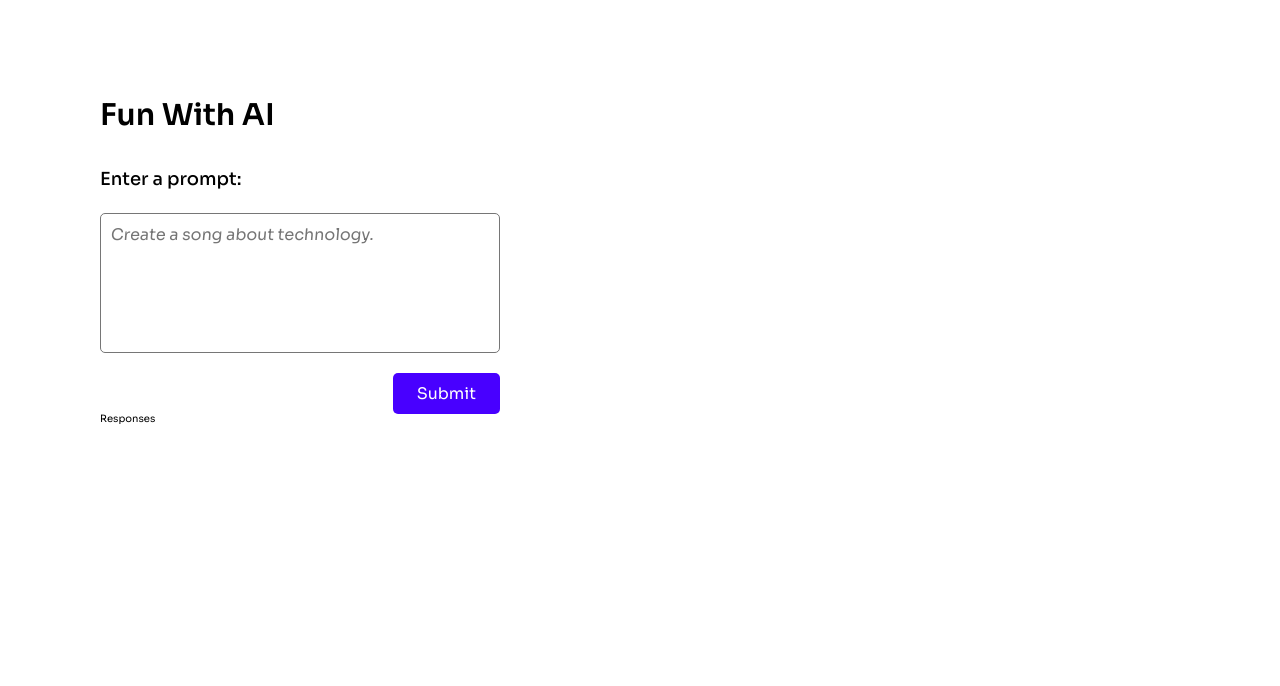
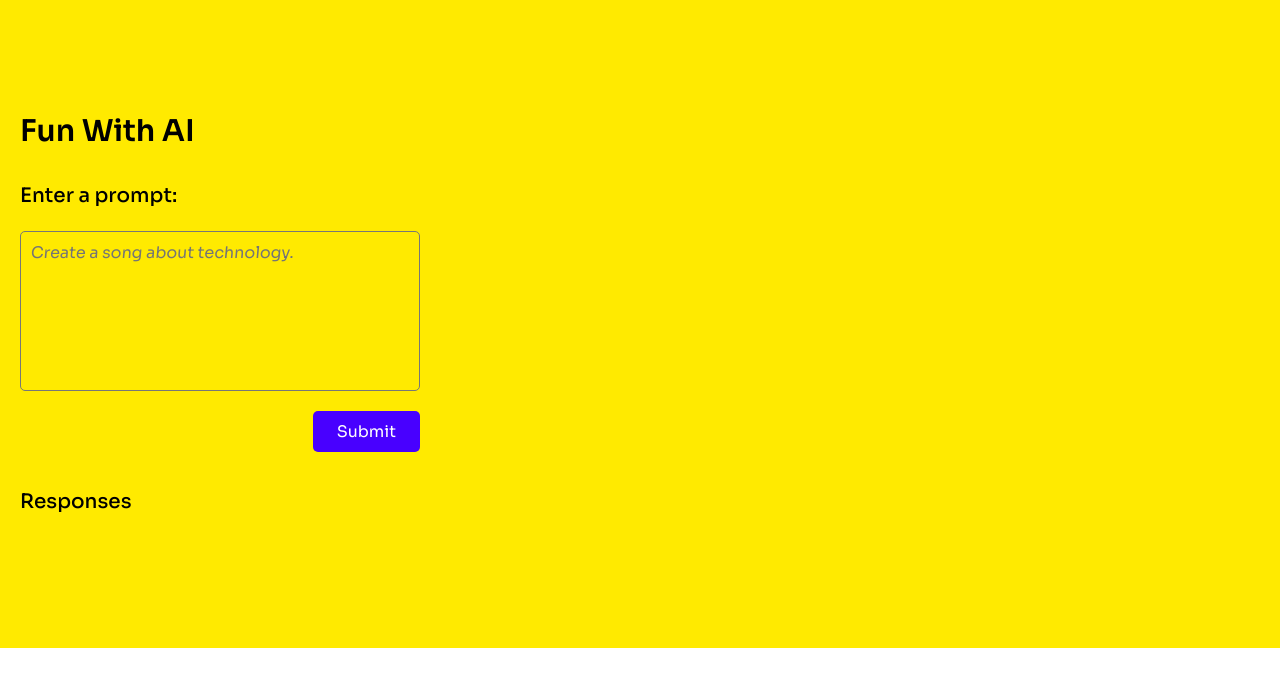
Before and after one commit to JoaoDanielRamos/shopify-challenge-fall-2022, a React (Vite) app: page / in a window 1280 px wide. Shown: the top 686 px of the page. Built offline with nearby package versions, Linux system fonts and the light colour scheme.

Commit message:
added styling and logic for the responseBox component. fixed minor issues withing the app.

```diff
--- a/src/components/Form/Form.scss
+++ b/src/components/Form/Form.scss
@@ -4,16 +4,17 @@
   flex-direction: column;
   align-items: flex-start;
   row-gap: 2rem;
+  margin-bottom: 4rem;
 
   &__paragraph {
-    font-size: 1.8rem;
+    font-size: 2rem;
     font-weight: 500;
     margin-bottom: 0.5rem;
   }
 
   &__input {
     width: 100%;
-    height: 14rem;
+    height: 16rem;
     font-family: Sora;
     padding: 1rem;
     font-size: 1.6rem;
@@ -21,6 +22,8 @@
     border-radius: 0.5rem;
     resize: none;
     transition: 0.5s all ease-in-out;
+    background-color: transparent;
+    border: 1.5px solid rgb(119, 119, 119);
 
     &:focus {
       outline: none !important;
--- a/src/components/Form/Form.tsx
+++ b/src/components/Form/Form.tsx
@@ -99,6 +99,7 @@ export default function Form({
 
       setResponses([...responses, data]);
 
+      // * Checking if local storage exists
       if (!localStorage.getItem('responses')) {
         // @ts-ignore
         localStorage.setItem('responses', JSON.stringify([data]));
--- a/src/components/Response/ResponseBox.scss
+++ b/src/components/Response/ResponseBox.scss
@@ -0,0 +1,51 @@
+.responseBox {
+  width: 32rem;
+  height: 16rem;
+  padding: 2rem;
+  border-radius: 1.2rem;
+
+  background-color: rgb(72, 0, 255);
+  color: #ffffff;
+  font-size: 1.6rem;
+
+  overflow-y: auto;
+
+  &__prompt {
+    span {
+      font-weight: 600;
+    }
+    line-height: 1.4;
+    margin-bottom: 1rem;
+  }
+
+  &__response {
+    span {
+      font-weight: 600;
+    }
+    letter-spacing: 0.1px;
+    line-height: 1.4;
+  }
+
+  &::-webkit-scrollbar {
+    width: 10px;
+  }
+
+  /* Track */
+  &::-webkit-scrollbar-track {
+    background: rgb(45, 0, 160);
+    border-top-right-radius: 1.2rem !important;
+    border-bottom-right-radius: 1.2rem !important;
+  }
+
+  /* Handle */
+  &::-webkit-scrollbar-thumb {
+    background: rgb(142, 98, 255);
+    border-top-right-radius: 1.2rem !important;
+    border-bottom-right-radius: 1.2rem !important;
+  }
+
+  /* Handle on hover */
+  &::-webkit-scrollbar-thumb:hover {
+    background: rgb(104, 44, 255);
+  }
+}
--- a/src/components/Response/ResponseBox.tsx
+++ b/src/components/Response/ResponseBox.tsx
@@ -1,3 +1,22 @@
-export default function ResponseBox() {
-  return <div>ResponseBox</div>;
+// * Styling
+import './ResponseBox.scss';
+
+export default function ResponseBox({
+  prompt,
+  response,
+}: {
+  prompt: string;
+  response: string;
+}) {
+  return (
+    <div className='responseBox'>
+      <p className='responseBox__prompt'>
+        <span>Prompt:</span> {prompt}
+      </p>
+      <p className='responseBox__response'>
+        <span>Response: </span>
+        {response}
+      </p>
+    </div>
+  );
 }
--- a/src/pages/Home/Home.scss
+++ b/src/pages/Home/Home.scss
@@ -1,11 +1,13 @@
 .home {
-  width: 100vw;
+  background-color: #ffea00;
   display: flex;
   align-items: center;
   justify-content: center;
+  box-sizing: border-box;
+  padding: 1.6rem;
 
   &__container {
-    width: 108rem;
+    width: 124rem;
     padding: 10rem 0;
   }
 
@@ -13,5 +15,19 @@
     font-size: 3rem;
     font-weight: 600;
     margin-bottom: 2rem;
+
+    &-2 {
+      font-size: 2rem;
+      font-weight: 500;
+      margin-bottom: 2rem;
+    }
+  }
+
+  &__responses {
+    display: flex;
+    column-gap: 1rem;
+    row-gap: 2rem;
+    flex-wrap: wrap;
+    align-items: center;
   }
 }
--- a/src/pages/Home/Home.tsx
+++ b/src/pages/Home/Home.tsx
@@ -9,7 +9,7 @@ import ResponseBox from '../../components/Response/ResponseBox';
 import './Home.scss';
 
 export default function Home() {
-  const [responses, setResponses] = useState([]);
+  const [responses, setResponses] = useState<any[]>([]);
 
   useEffect(() => {
     if (localStorage.getItem('responses')) {
@@ -24,11 +24,12 @@ export default function Home() {
         <Form setResponses={setResponses} responses={responses} />
         <h2 className='home__heading-2'>Responses</h2>
         <div className='home__responses'>
-          {/*
-           responses.map(response =>
-            <ResponseBox prompt={response.prompt} response={response.response}/>
-            )
-           */}
+          {responses.map(response => (
+            <ResponseBox
+              prompt={response.prompt}
+              response={response.response}
+            />
+          ))}
         </div>
       </div>
     </div>
```
Also changed, not shown: 1 other file (tests, documents, lock files or other folders).
